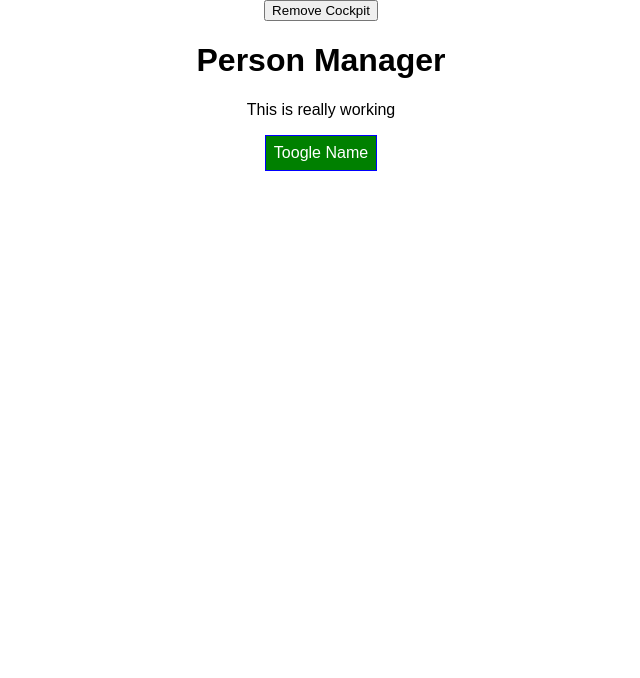
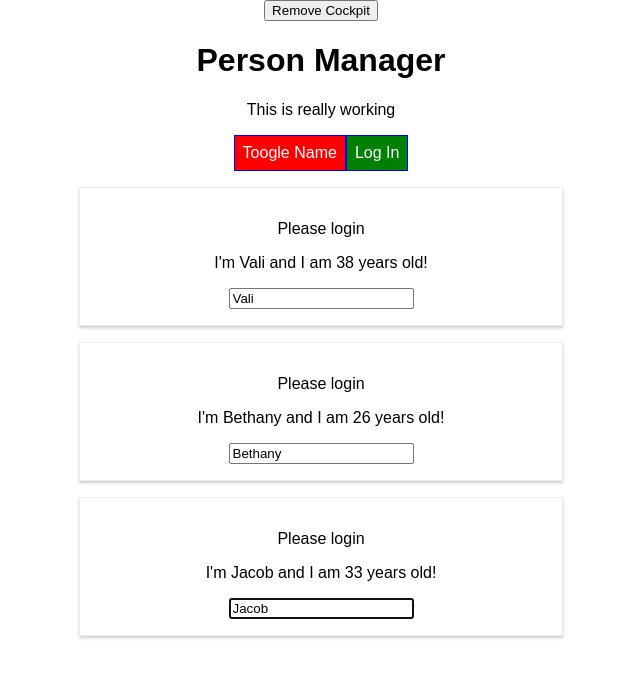
Before and after one commit to valimasca/ReactUdemyCourse, a React app: page / in a window 1280 px wide. Shown: the top 678 px of the page, without its empty margins (319-959 px from the left). Built offline with nearby package versions, Linux system fonts and the light colour scheme.

Commit message:
adding context APi and useContext() with hooks

```diff
--- a/src/components/Cockpit/Cockpit.js
+++ b/src/components/Cockpit/Cockpit.js
@@ -1,14 +1,22 @@
-import React, { useEffect } from 'react';
+import React, { useEffect, useRef, useContext } from 'react';
 import classes from './Cockpit.css';
+import AuthContext from '../../context/auth-context';
 
 const cockpit = (props) => {
+  const toogleBtnRef = useRef(null);
+  const authContext = useContext(AuthContext);
+
+
+  //useEffect is only called after the jsx is returned
 useEffect(() => {
   console.log('[Cockpit.js] useEffect');
   //Http request...
   //const timer =
-      setTimeout(() => {
-        alert('Saved data to Cloud!');
-      }, 1000);
+  // setTimeout(() => {
+  //   alert('Saved data to Cloud!');
+  // }, 1000);
+  toogleBtnRef.current.click();
+
   return () => {
     //clearTimeout(timer);
     console.log('[Cockpit.js] cleanup work in useEffect');
@@ -42,10 +50,11 @@
         <div className={classes.Cockpit}>
             <h1>{props.title}</h1>
             <p className={assignedClasses.join(' ')}>This is really working</p>
-            <button className={btnClass} alt={props.showPersons}
+            <button ref={toogleBtnRef} className={btnClass} alt={props.showPersons}
             onClick={props.clicked}>
             Toogle Name
             </button>
+           <button onClick={authContext.login}>Log In</button>
         </div>
 
     );
--- a/src/components/Persons/Person/Person.js
+++ b/src/components/Persons/Person/Person.js
@@ -3,20 +3,27 @@
 import Aux from '../../../hoc/Aux';
 import withClass from '../../../hoc/WithClass';
 import classes from './Person.css';
+import AuthContext from '../../../context/auth-context';
 
 class Person extends Component {
     constructor(props){
         super(props);
         this.inputElementRef = React.createRef();
     }
+
+    static contextType = AuthContext;
+
     componentDidMount(){
         //this.inputElement.focus();
         this.inputElementRef.current.focus();
+        console.log(this.context.authenticated);
     }
     render() {
         console.log('[Person.js] rendering...');
     return (
     <Aux>
+        {this.context.authenticated ? <p>Authenticated!</p> : <p>Please login</p>}
+
     <p onClick={this.props.click}>
         I'm  {this.props.name} and I am {this.props.age} years old!
     </p>
--- a/src/components/Persons/Persons.js
+++ b/src/components/Persons/Persons.js
@@ -1,5 +1,6 @@
 import React, { PureComponent } from 'react';
 import Person from './Person/Person';
+
 
 class Persons extends PureComponent {
 // static getDerivedStateFromProps(props, state) {
@@ -35,16 +36,18 @@
 
 render() {
   console.log('[Persons.js rendering...');
-return this.props.persons.map((person, index) => {
-  return <Person
-  click={() => this.props.clicked(index)}
-  name={person.name}
-  age={person.age}
-  key={person.id}
-  changed={(event) =>this.props.changed(event, person.id)}/>
-});
+return (this.props.persons.map((person, index) => {
+    return ( <Person
+    click={() => this.props.clicked(index)}
+    name={person.name}
+    age={person.age}
+    key={person.id}
+    changed={(event) =>this.props.changed(event, person.id)}
+    isAuth={this.props.isAuthenticated}/>
+  );
+  })
+);
 }
-
 }
 
 
--- a/src/containers/App.js
+++ b/src/containers/App.js
@@ -6,6 +6,7 @@
 //import WithClass from '../hoc/WithClass';
 import withClass from '../hoc/WithClass';
 import Aux from '../hoc/Aux';
+import AuthContext from '../context/auth-context';
 
 class App extends Component {
   constructor(props){
@@ -31,7 +32,8 @@
     otherState: 'some other state',
     showPersons: false,
     showCockpit: true,
-    changeCounter: 0
+    changeCounter: 0,
+    authenticated: false
   }
 
   static getDerivedStateFromProps(props, state) {
@@ -91,16 +93,22 @@
     this.setState({showPersons: !doesShow});
   }
 
+  loginHandler = () => {
+    this.setState({authenticated: true});
+  }
+
   render() {
     console.log('[App.js] render');
     let persons = null;
 
     if (this.state.showPersons) {
-      persons =
+      persons = (
           <Persons
           persons={this.state.persons}
           clicked={this.deletePersonHandler}
-          changed={this.nameChangeHandler}/>
+          changed={this.nameChangeHandler}
+          isAuthenticate={this.state.authenticated}/>
+      );
     }
 
 
@@ -112,15 +120,22 @@
         }}
         >Remove Cockpit
         </button>
+        <AuthContext.Provider
+        value={{
+          authenticated: this.state.authenticated,
+          login: this.loginHandler}}>
           {this.state.showCockpit ? (
           <Cockpit
           title={this.props.appTitle}
           showPersons={this.state.showPersons}
           personsLength={this.state.persons.length}
-        clicked = {this.togglePersonHandler} />
+          clicked = {this.togglePersonHandler}
+           />
           ) : null}
           {persons}
+        </AuthContext.Provider>
       </Aux>
+
    // </WithClass>
 
     );
--- /dev/null
+++ b/src/context/auth-context.js
@@ -0,0 +1,8 @@
+import React from 'react';
+
+const authContext = React.createContext({
+    authenticated: false,
+    login: () => {}
+});
+
+export default authContext;
```
Lines whose indentation alone changed are shown as unchanged.
